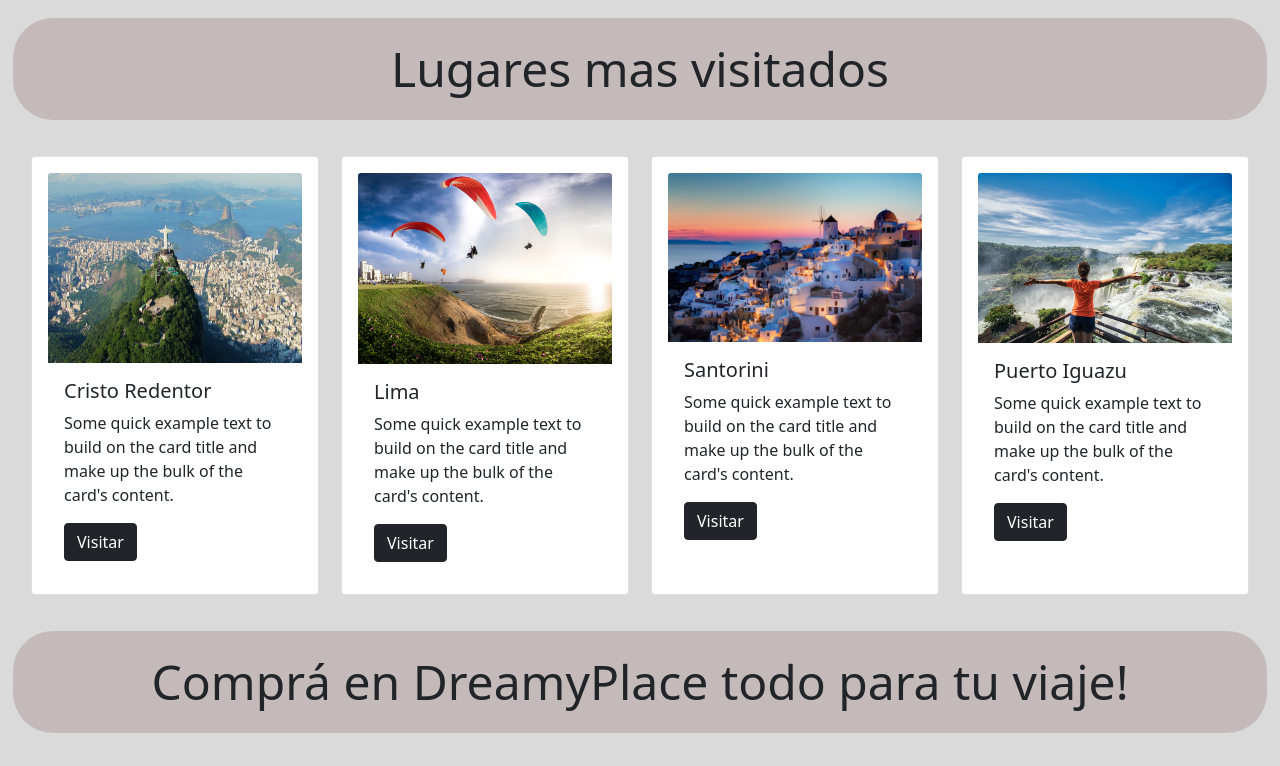
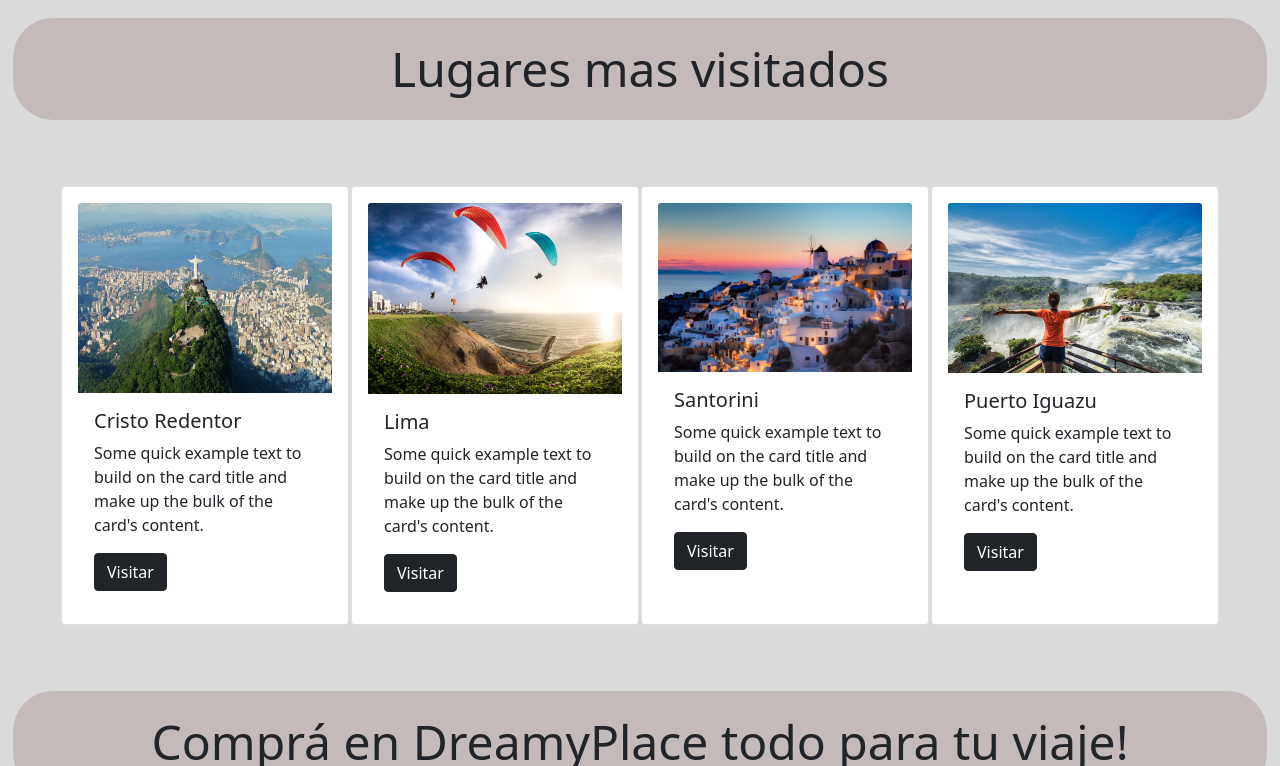
Before and after one commit to JuanRamos223/proyecto-coder-house-master, a website: page index.html in a window 1280 px wide. Shown: the part 748-1514 px from the top of the page. Drawn offline with nearby package versions, Linux system fonts and the light colour scheme; a web font is replaced by a local one.

Commit message:
hola mundo

```diff
--- a/index.html
+++ b/index.html
@@ -102,7 +102,7 @@
         <h3 class="tituloantesfooter">Lugares mas visitados</h3>
       </div>
 
-      <div class="contenedor__mobile-1">
+      <div class="contenedor__mobile-1" style="align-items: center;">
       <div class="principal__img col-lg-12">
         <div class="card" style="width: 18rem;">
           <img src="./img/cristo-redentor-1024x547.jpg" height="190px" class="card-img-top" alt="cristoreden">
--- a/style.scss
+++ b/style.scss
@@ -1341,7 +1341,8 @@ footer{
 
 }
 .contenedor__mobile-1{
-    padding: 15px;
+    padding: 45px;
+    align-items: center;
 
 }
 
```
Also changed, not shown: css/style.css, 1 other file.
